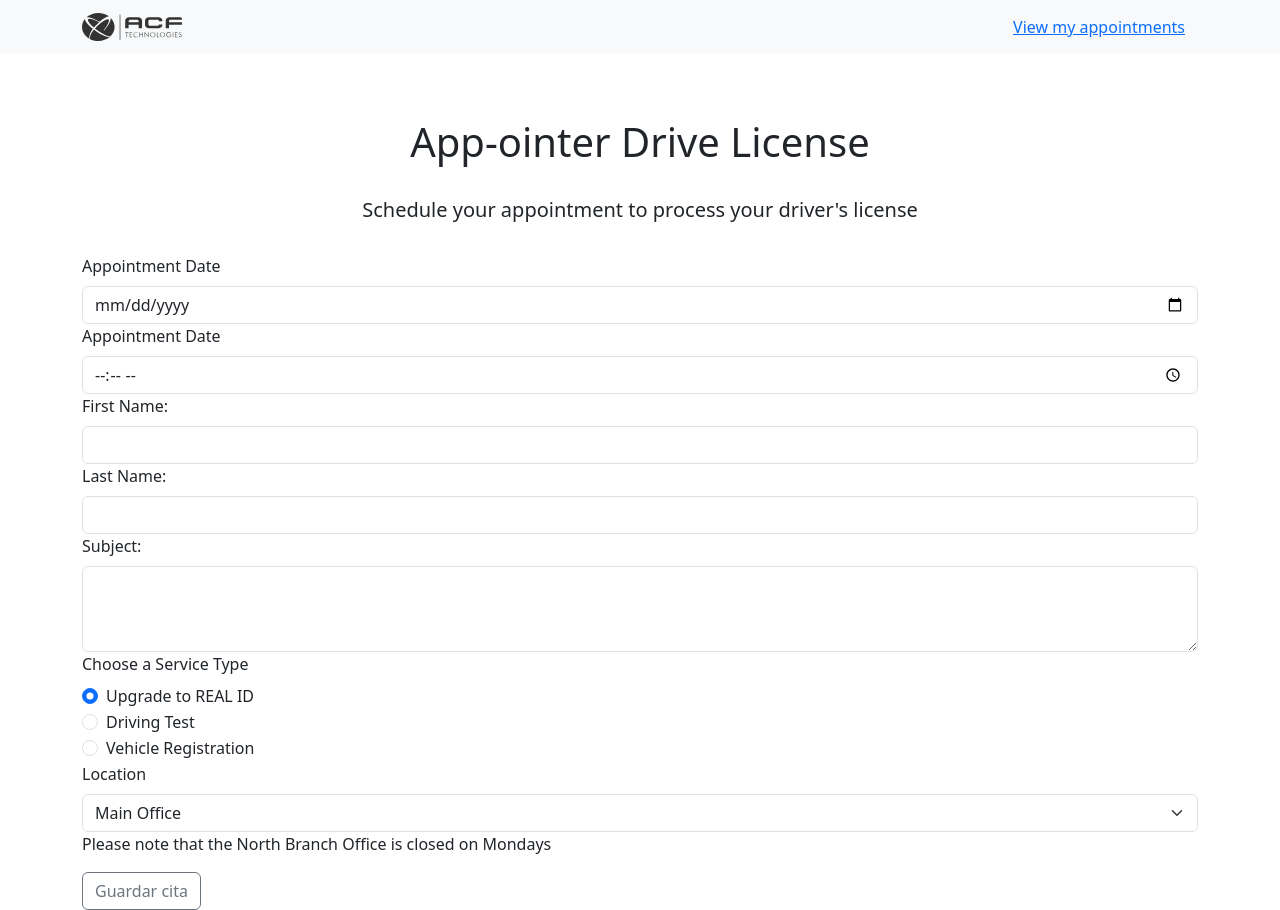
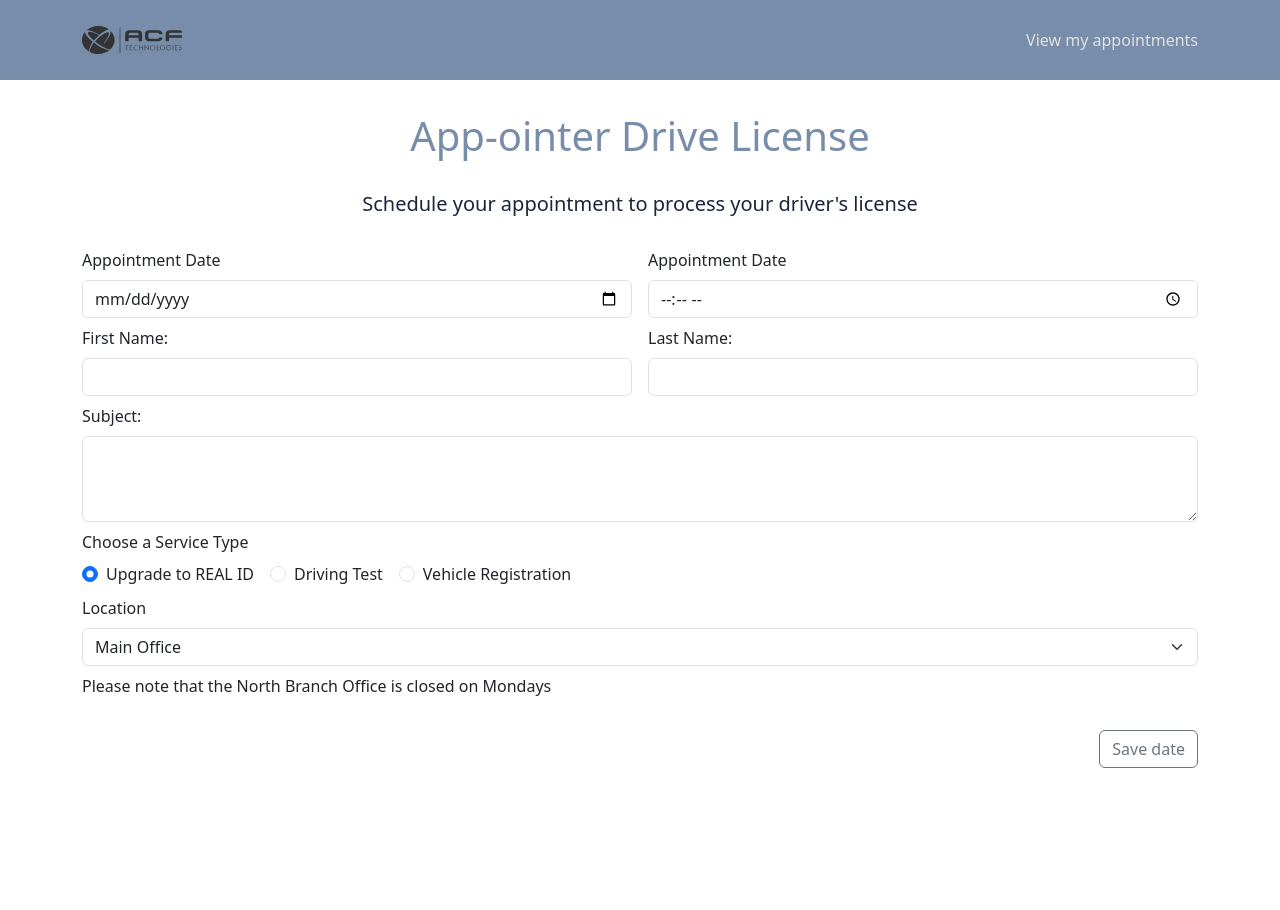
Before and after one commit to armandopbringas/app-ointment, a React (Vite) app: page / in a window 1280 px wide. After the commit the page ends 800 px from the top, so only its background shows below. Built offline with nearby package versions, Linux system fonts and the light colour scheme.

Commit message:
almost styles done

```diff
--- a/src/app/App.scss
+++ b/src/app/App.scss
@@ -19,19 +19,80 @@
   }
 }
 
+.nav-styles {
+  height: 5rem;
+  background-color: #778da9;
+}
+
+.link-styles {
+  color: #e0e1dd;
+  text-decoration: none;
+}
+
+.link-styles:hover {
+  text-decoration: underline;
+  transition: 1s;
+}
+
 .title-app {
-  margin: 4rem 0 2rem 0;
+  margin: 2rem 0;
   text-align: center;
+  color: #778da9;
 }
 
 .app-text-instruction {
   margin-bottom: 2rem;
   text-align: center;
+  color: #1b263b;
 }
 
 
 @media screen and (min-width: 768px) {
-  .row {
+  .input-row {
     display: flex;
+    gap: 1rem;
+    width: 100%;
+    margin-bottom: 0.5rem;
+
+    .item {
+      width: 50%;
+    }
   }
 }
+
+.input {
+  margin-bottom: 0.5rem;
+}
+
+.subject-input {
+  margin: 0.5rem 0;
+}
+
+.appointment-box {
+  display: flex;
+  flex-direction: column;
+  align-items: center;
+}
+
+@media screen and (min-width: 768px) {
+  .appointment-box {
+    flex-direction: row;
+    flex-wrap: wrap;
+  }
+}
+
+.appointment-card-box {
+  width: 25rem;
+}
+
+.btn-box {
+  width: 100%;
+  margin: 2rem 0;
+  display: flex;
+  justify-content: flex-end;
+}
+
+.cancel-btn-box {
+  margin: 0 0.5rem 0.5rem 0.5rem;
+  text-align: center;
+}
--- a/src/components/DateForm/AppointmentForm.jsx
+++ b/src/components/DateForm/AppointmentForm.jsx
@@ -42,17 +42,18 @@ function AppointmentForm({ addAppointment, openModal }) {
       <h5 className='app-text-instruction'>
         Schedule your appointment to process your driver's license
       </h5>
-      <div className='row'>
-        <Form.Group>
+      <div className='input-row'>
+        <Form.Group className='item'>
           <Form.Label >Appointment Date</Form.Label>
           <Form.Control type="date" value={date} onChange={(e) => setDate(e.target.value)} />
         </Form.Group>
-        <Form.Group>
+        <Form.Group className='item'>
           <Form.Label>Appointment Date</Form.Label>
           <Form.Control type="time" value={time} onChange={(e) => setTime(e.target.value)} />
         </Form.Group>
       </div>
-      <Form.Group controlId="name">
+      <div className='input-row'>
+        <Form.Group controlId="name" className='item'>
           <Form.Label htmlFor="name">First Name:</Form.Label>
           <Form.Control
             required
@@ -63,7 +64,7 @@ function AppointmentForm({ addAppointment, openModal }) {
             onChange={(e) => setName(e.target.value)}
           />
         </Form.Group>
-      <Form.Group controlId="lastName">
+        <Form.Group controlId="lastName" className='item'>
           <Form.Label htmlFor="lastName">Last Name:</Form.Label>
           <Form.Control
             type="text"
@@ -74,7 +75,8 @@ function AppointmentForm({ addAppointment, openModal }) {
             aria-required="true"
           />
         </Form.Group>
-      <Form.Group>
+      </div>
+      <Form.Group className='input'>
         <Form.Label>Subject:</Form.Label>
         <Form.Control
           as="textarea"
@@ -87,7 +89,7 @@ function AppointmentForm({ addAppointment, openModal }) {
         <Col>
           <Form.Group controlId="radioOptions">
             <Form.Label>Choose a Service Type</Form.Label>
-            <div>
+            <div className='input-row'>
               <FormCheck
                 type="radio"
                 id="option1"
@@ -127,13 +129,22 @@ function AppointmentForm({ addAppointment, openModal }) {
           <option value="South Branch Office">South Branch Office</option>
           <option value="North Branch Office">North Branch Office</option>
         </Form.Select>
-        <p>Please note that the North Branch Office is closed on Mondays</p>
-      <Button variant="outline-secondary" type="submit" aria-label="Guardar cita">
-        Guardar cita
+        <p className='subject-input'>
+          Please note that the North Branch Office is closed on Mondays
+        </p>
+        <div className='btn-box'>
+          <Button
+            type="submit"
+            variant="outline-secondary"
+            aria-label="Guardar cita"
+            className='btn'
+          >
+            Save date
           </Button>
+        </div>
       {showAlert && (
         <Alert variant="danger" onClose={() => setShowAlert(false)} dismissible role="alert" >
-          Por favor, complete todos los campos.
+          Please fill out all the fields
         </Alert>
       )}
     </Form>
--- a/src/components/DateList/AppointmentList.jsx
+++ b/src/components/DateList/AppointmentList.jsx
@@ -1,6 +1,7 @@
 import React, { useState } from 'react';
-import { ListGroup, Button } from 'react-bootstrap';
+import { Card, Button } from 'react-bootstrap';
 import ModalConfirm from '../ModalConfirm/ModalConfirm';
+import '../../app/App.scss';
 
 function AppointmentsList({ appointments, deleteAppointment }) {
   const [selectedAppointmentIndex, setSelectedAppointmentIndex] = useState(-1);
@@ -23,10 +24,11 @@ function AppointmentsList({ appointments, deleteAppointment }) {
   return (
     <div>
       <h2>Scheduled Appointments:</h2>
-      <ListGroup>
+      <div className='appointment-box'>
         {appointments.map((appointment, index) => (
-          <>
-            <ListGroup.Item key={index}>
+          <div className='appointment-card-box'>
+            <Card>
+              <Card.Body key={index}>
                 <p><strong>Service Type:</strong>{appointment.selectedOption}</p>
                 <p><strong>Appointment Date:</strong>{appointment.date}</p>
                 <p><strong>Name:</strong>{appointment.name}</p>
@@ -34,17 +36,21 @@ function AppointmentsList({ appointments, deleteAppointment }) {
                 <p><strong>Appointment Hour:</strong>{appointment.time}</p>
                 <p><strong>Subject:</strong>{appointment.subject}</p>
                 <p><strong>Location:</strong>{appointment.selectedLocation}</p>
-            </ListGroup.Item>
+              </Card.Body>
+              <div className='cancel-btn-box'>
               <Button
-              variant="danger"
+                  className='cancel-btn'
+                  variant="outline-danger"
                   onClick={() => openConfirmModal(index)}
                   aria-label={`Eliminar cita de ${appointment.name} ${appointment.lastName}`}
                 >
-              Cancle Appointment
+                  Cancel Appointment
                 </Button>
-          </>
+            </div>
+            </Card>
+          </div>
         ))}
-      </ListGroup>
+      </div>
       <ModalConfirm
         show={showConfirmModal}
         onClose={closeConfirmModal}
--- a/src/components/Nav/Nav.jsx
+++ b/src/components/Nav/Nav.jsx
@@ -1,4 +1,4 @@
-import { Container, Button } from 'react-bootstrap';
+import { Container } from 'react-bootstrap';
 import { NavLink, useLocation } from 'react-router-dom';
 import Navbar from 'react-bootstrap/Navbar';
 import mainLog from '../../assets/logo.svg';
@@ -7,19 +7,17 @@ const HeaderNav = () => {
   const location = useLocation();
 
   return (
-    <Navbar expand="lg" className="bg-body-tertiary">
+    <Navbar expand="lg" className="nav-styles">
       <Container>
         <NavLink to='/'>
           <img src={mainLog} alt="" width={100} />
         </NavLink>
         {location.pathname === '/' ? (
-          <Button variant="link">
-            <NavLink to="/appointments">
-              View my appointments
-            </NavLink>
-          </Button>
+          <NavLink to="/appointments" className='link-styles'>
+            View my appointments
+          </NavLink>
         ) : (
-          <NavLink to="/" >
+          <NavLink to="/" className='link-styles'>
             Book another appointment
           </NavLink>
         )}
```
Lines whose indentation alone changed are shown as unchanged.
